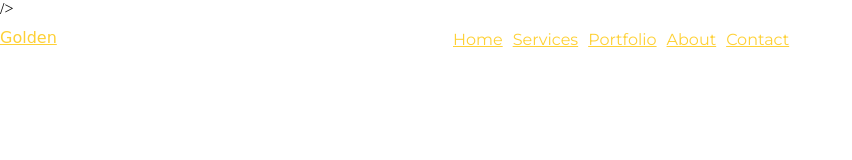
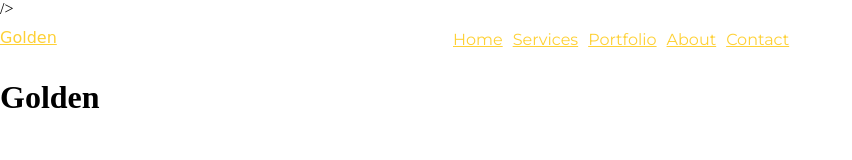
Before and after one commit to Ivan11923/Golden, a plain HTML site: page index.html in a window 1280 px wide. Shown: the whole page, without its empty margins (0-852 px from the left). Drawn offline with nearby package versions, Linux system fonts and the light colour scheme; a web font is replaced by a local one.

Commit message:
Golden_header_2

```diff
--- a/index.html
+++ b/index.html
@@ -37,5 +37,6 @@
         </nav>
       </div>
     </header>
+    <main><h1>Golden</h1></main>
   </body>
 </html>
```
